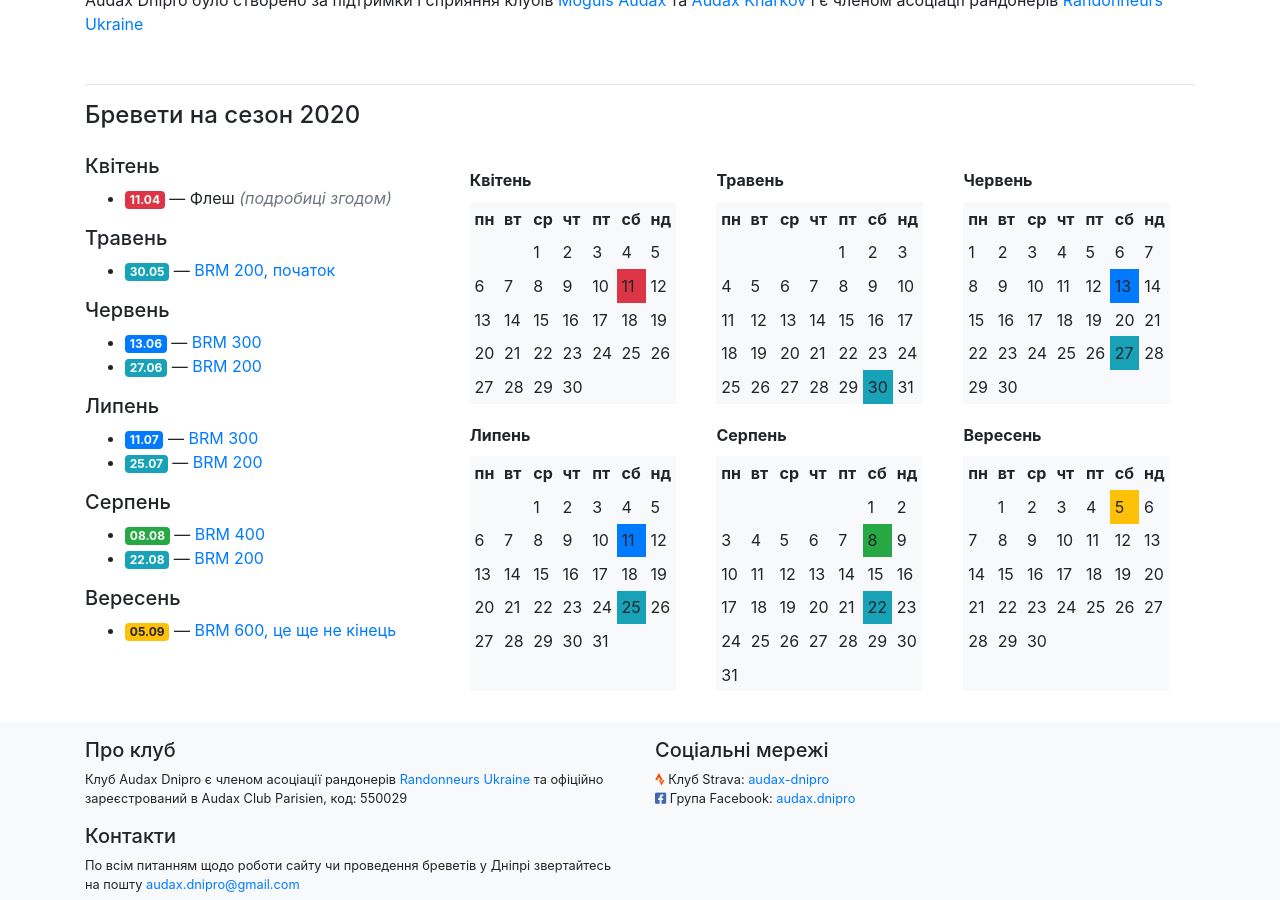
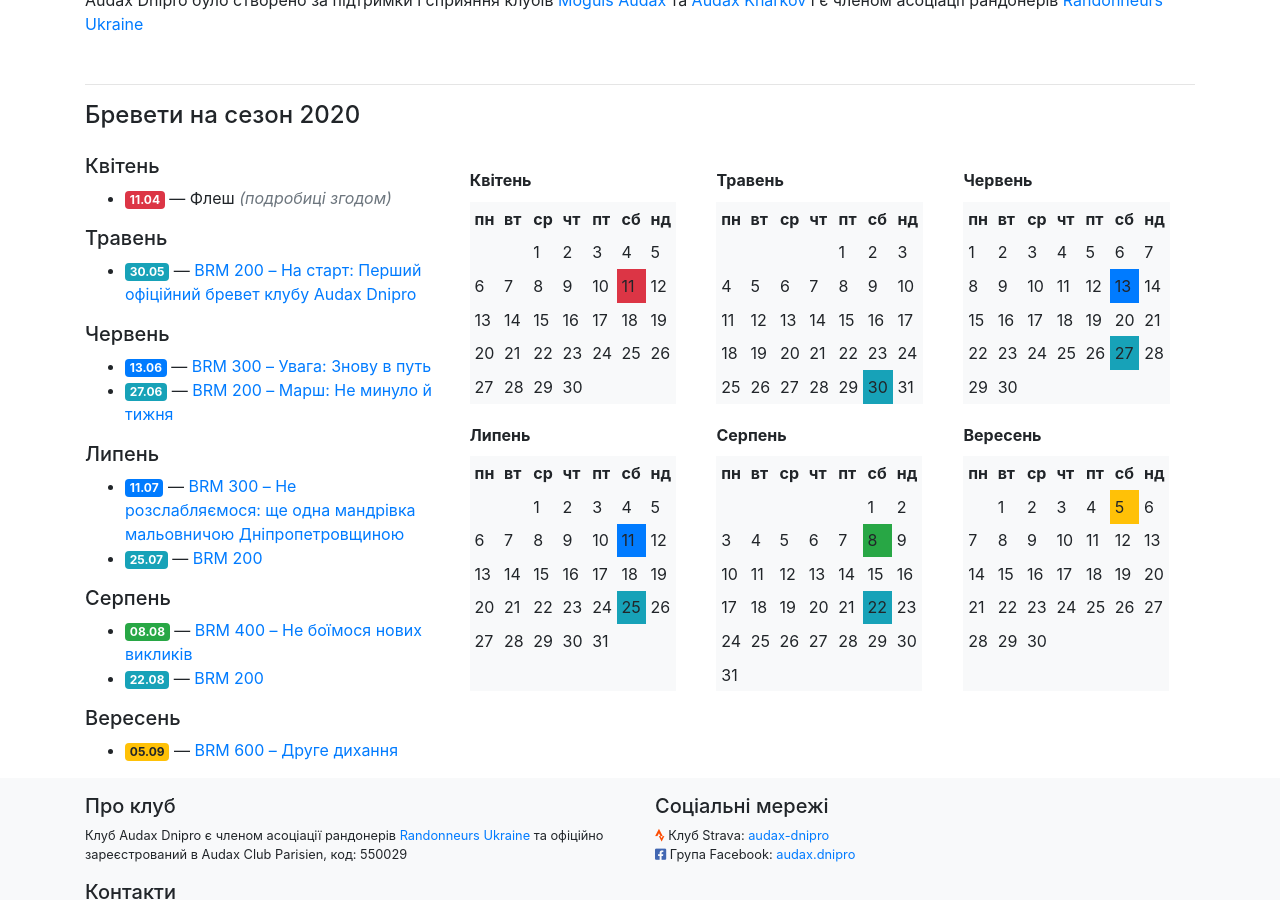
Before and after one commit to s-chizhik/audax.dp.ua, a Jekyll site: the page built from index.html, in a window 1280 px wide and 900 px high, scrolled down 711 px. Built offline with Jekyll 4.4.1, drawn with Linux system fonts in a browser that asks for light colours; nearby versions of some CDN libraries.

Commit message:
названия

```diff
--- a/brevets/_list.html
+++ b/brevets/_list.html
@@ -6,24 +6,24 @@
 
         <h5>Травень</h5>
         <ul>
-            <li><span class="badge badge-info">30.05</span>  — <a href="https://www.openrunner.com/r/10554149">BRM 200, початок</a></li>
+            <li><span class="badge badge-info">30.05</span>  — <a href="https://www.openrunner.com/r/10554149">BRM 200 – На старт: Перший офіційний бревет клубу Audax Dnipro</a></li>
         </ul>
 
         <h5>Червень</h5>
         <ul>
-            <li><span class="badge badge-primary">13.06</span> — <a href="https://www.openrunner.com/r/10554434">BRM 300 </a></li>
-            <li><span class="badge badge-info">27.06</span> — <a href="https://www.openrunner.com/r/10554582">BRM 200 </a></li>
+            <li><span class="badge badge-primary">13.06</span> — <a href="https://www.openrunner.com/r/10554434">BRM 300 – Увага: Знову в путь</a></li>
+            <li><span class="badge badge-info">27.06</span> — <a href="https://www.openrunner.com/r/10554582">BRM 200 – Марш: Не минуло й тижня</a></li>
         </ul>
 
         <h5>Липень</h5>
         <ul>
-            <li><span class="badge badge-primary">11.07</span> — <a href="https://www.openrunner.com/r/10556254">BRM 300 </a></li>
+            <li><span class="badge badge-primary">11.07</span> — <a href="https://www.openrunner.com/r/10556254">BRM 300 – Не розслабляємося: ще одна мандрівка мальовничою Дніпропетровщиною</a></li>
             <li><span class="badge badge-info">25.07</span> — <a href="https://www.openrunner.com/r/10556277">BRM 200 </a></li>
         </ul>
 
         <h5>Серпень</h5>
         <ul>
-            <li><span class="badge badge-success">08.08</span> — <a href="https://www.openrunner.com/r/10557067">BRM 400 </a></li>
+            <li><span class="badge badge-success">08.08</span> — <a href="https://www.openrunner.com/r/10557067">BRM 400 – Не боїмося нових викликів</a></li>
             <li><span class="badge badge-info">22.08</span> — <a href="https://www.openrunner.com/r/10557231">BRM 200 </a></li>
         </ul>
 
@@ -31,6 +31,6 @@
         <h5>Вересень</h5>
         <ul>
             <li>
-                <span class="badge badge-warning">05.09</span> — <a href="https://www.openrunner.com/r/10557314">BRM 600, це ще не кінець</a>
+                <span class="badge badge-warning">05.09</span> — <a href="https://www.openrunner.com/r/10557314">BRM 600 – Друге дихання</a>
             </li>
         </ul>
```
